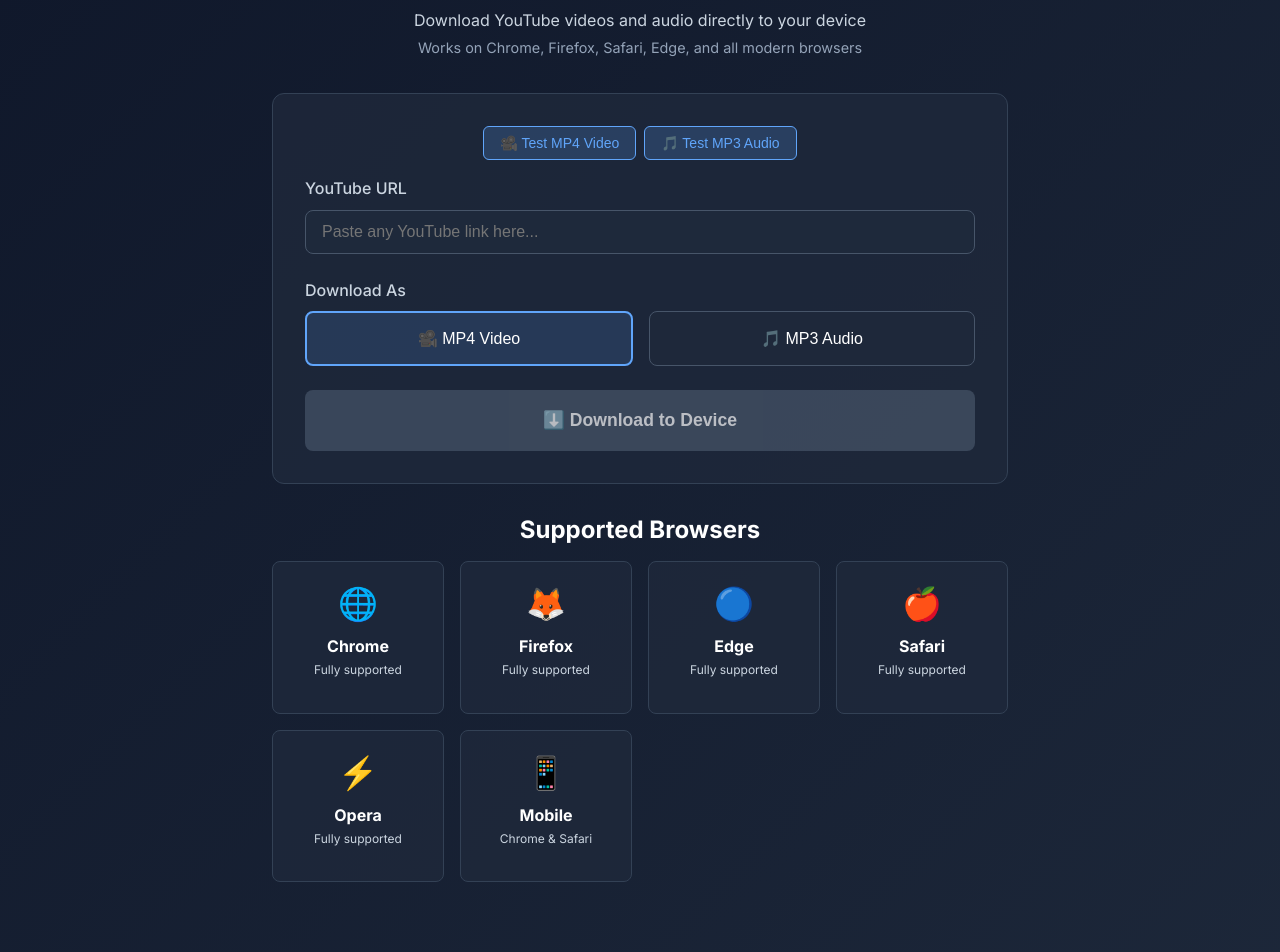
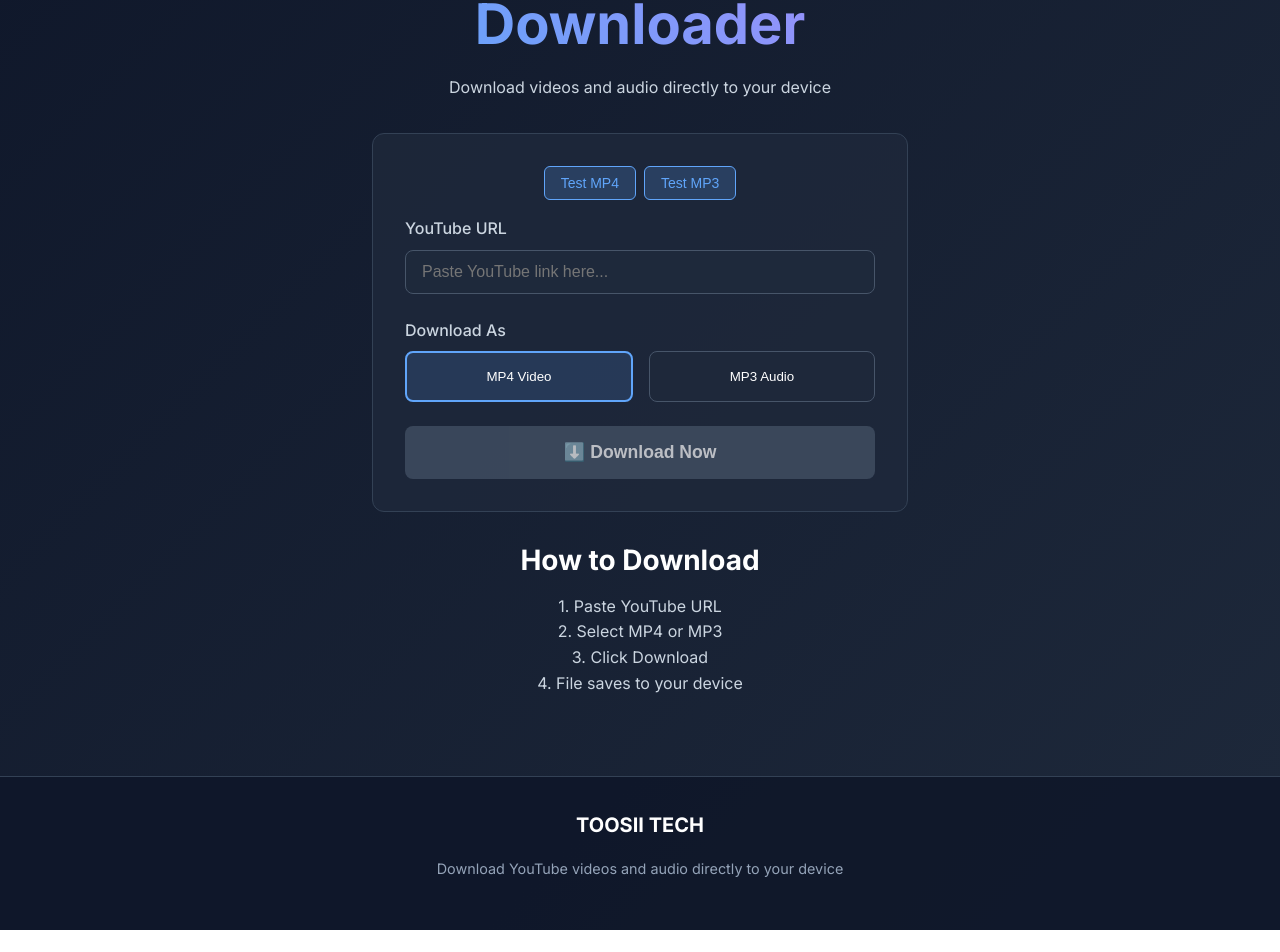
Before and after one commit to TOOSII102/BASE-WEB-APP2, a Next.js app: page / in a window 1280 px wide. Shown: the part 180-1132 px from the top of the page. After the commit the page ends 1110 px from the top, so only its background shows below. Built offline with nearby package versions, Linux system fonts and the light colour scheme.

Commit message:
Update page.js

```diff
--- a/app/page.js
+++ b/app/page.js
@@ -10,7 +10,6 @@ export default function Home() {
   const [loading, setLoading] = useState(false)
   const [result, setResult] = useState(null)
   const [error, setError] = useState('')
-  const [downloading, setDownloading] = useState(false)
   const urlInputRef = useRef(null)
 
   const handleDownload = async () => {
@@ -22,7 +21,6 @@ export default function Home() {
     setLoading(true)
     setError('')
     setResult(null)
-    setDownloading(false)
 
     try {
       const response = await fetch('/api/youtube-download', {
@@ -47,57 +45,43 @@ export default function Home() {
       }
 
       setResult(data)
-      setDownloading(true)
 
-      // Try all download URLs until one works
-      triggerBrowserDownload(data.downloadUrls, `youtube_download.${data.type}`);
+      // Trigger download with all available URLs
+      triggerAllDownloads(data.downloadUrls, data.type);
 
     } catch (err) {
       console.error('Download error:', err);
-      setError(err.message || 'Download failed. Please try a different video.')
+      setError(err.message || 'Download failed. Please try a different video or try again later.')
     } finally {
       setLoading(false)
     }
   }
 
-  const triggerBrowserDownload = (downloadUrls, filename) => {
-    console.log('Starting browser download...', { downloadUrls, filename });
+  const triggerAllDownloads = (downloadUrls, type) => {
+    console.log('Starting downloads with URLs:', downloadUrls);
 
-    let success = false;
-
-    // Try each download URL until one works
+    // Try each download URL
     downloadUrls.forEach((downloadUrl, index) => {
-      if (success) return; // Skip if already succeeded
-
       setTimeout(() => {
         try {
-          // Method 1: Direct download with anchor tag (works in Chrome, Firefox, Edge, Safari)
+          // Create download link
           const link = document.createElement('a');
           link.href = downloadUrl;
-          link.download = filename; // This triggers download in supported browsers
-          link.target = '_blank'; // Fallback for browsers that don't support download attribute
-          link.rel = 'noopener noreferrer';
-
-          // Style it to be invisible
+          link.download = `youtube_video.${type}`;
+          link.target = '_blank';
           link.style.display = 'none';
 
-          // Append to body and trigger click
+          // Add to page and click
           document.body.appendChild(link);
           link.click();
           document.body.removeChild(link);
 
-          console.log(`Download attempt ${index + 1} triggered:`, downloadUrl);
-          success = true;
+          console.log(`Download attempt ${index + 1} triggered`);
 
         } catch (err) {
           console.log(`Download attempt ${index + 1} failed:`, err);
-
-          // Last resort: open in new tab
-          if (index === downloadUrls.length - 1 && !success) {
-            window.open(downloadUrl, '_blank');
-          }
         }
-      }, index * 1000); // Stagger attempts by 1 second
+      }, index * 1000); // Stagger attempts
     });
   }
 
@@ -106,7 +90,6 @@ export default function Home() {
     setDownloadType('mp4')
     setResult(null)
     setError('')
-    setDownloading(false)
     if (urlInputRef.current) {
       urlInputRef.current.focus();
     }
@@ -118,11 +101,11 @@ export default function Home() {
     }
   }
 
-  // Test with popular videos
+  // Test with working videos
   const testDownload = (videoType = 'mp4') => {
     const testVideos = {
-      mp4: 'https://www.youtube.com/watch?v=JGwWNGJdvx8', // Shape of You - Ed Sheeran
-      mp3: 'https://www.youtube.com/watch?v=fJ9rUzIMcZQ' // Bohemian Rhapsody - Queen
+      mp4: 'https://www.youtube.com/watch?v=dQw4w9WgXcQ', // Rick Astley - Never Gonna Give You Up
+      mp3: 'https://www.youtube.com/watch?v=JGwWNGJdvx8'  // Ed Sheeran - Shape of You
     };
 
     setUrl(testVideos[videoType]);
@@ -133,8 +116,8 @@ export default function Home() {
   return (
     <>
       <Head>
-        <title>TOOSII TECH - YouTube to MP3/MP4 Downloader</title>
-        <meta name="description" content="Download YouTube videos as MP4 or audio as MP3 directly to your device - Works on Chrome, Firefox, Safari, Edge" />
+        <title>TOOSII TECH - YouTube Downloader</title>
+        <meta name="description" content="Download YouTube videos as MP4 or audio as MP3 directly to your device" />
       </Head>
 
       <div style={{
@@ -164,16 +147,12 @@ export default function Home() {
             }}>
               TOOSII TECH
             </Link>
-            <div style={{ display: 'flex', gap: '1.5rem' }}>
-              <Link href="/" style={{ color: '#60a5fa', textDecoration: 'none' }}>Home</Link>
-              <a href="https://toosii-tech-company-3npa.vercel.app/" style={{ color: '#60a5fa', textDecoration: 'none' }}>Portal</a>
-            </div>
           </div>
         </nav>
 
         {/* Main Content */}
         <div style={{
-          maxWidth: '800px',
+          maxWidth: '600px',
           margin: '0 auto',
           padding: '2rem'
         }}>
@@ -192,13 +171,10 @@ export default function Home() {
             color: '#cbd5e0',
             marginBottom: '2rem'
           }}>
-            Download YouTube videos and audio directly to your device<br />
-            <span style={{ fontSize: '0.9rem', color: '#94a3b8' }}>
-              Works on Chrome, Firefox, Safari, Edge, and all modern browsers
-            </span>
+            Download videos and audio directly to your device
           </p>
 
-          {/* Download Section */}
+          {/* Download Box */}
           <div style={{
             background: 'rgba(30, 41, 59, 0.8)',
             border: '1px solid #334155',
@@ -220,7 +196,7 @@ export default function Home() {
                   fontSize: '0.875rem'
                 }}
               >
-                🎥 Test MP4 Video
+                Test MP4
               </button>
               <button
                 onClick={() => testDownload('mp3')}
@@ -234,7 +210,7 @@ export default function Home() {
                   fontSize: '0.875rem'
                 }}
               >
-                🎵 Test MP3 Audio
+                Test MP3
               </button>
             </div>
 
@@ -253,7 +229,7 @@ export default function Home() {
                 value={url}
                 onChange={(e) => setUrl(e.target.value)}
                 onKeyPress={handleKeyPress}
-                placeholder="Paste any YouTube link here..."
+                placeholder="Paste YouTube link here..."
                 style={{
                   width: '100%',
                   padding: '0.75rem 1rem',
@@ -287,11 +263,10 @@ export default function Home() {
                     background: downloadType === 'mp4' ? 'rgba(96, 165, 250, 0.15)' : 'rgba(30, 41, 59, 0.8)',
                     color: 'white',
                     cursor: 'pointer',
-                    fontWeight: '500',
-                    fontSize: '1rem'
+                    fontWeight: '500'
                   }}
                 >
-                  🎥 MP4 Video
+                  MP4 Video
                 </button>
                 <button
                   type="button"
@@ -304,11 +279,10 @@ export default function Home() {
                     background: downloadType === 'mp3' ? 'rgba(96, 165, 250, 0.15)' : 'rgba(30, 41, 59, 0.8)',
                     color: 'white',
                     cursor: 'pointer',
-                    fontWeight: '500',
-                    fontSize: '1rem'
+                    fontWeight: '500'
                   }}
                 >
-                  🎵 MP3 Audio
+                  MP3 Audio
                 </button>
               </div>
             </div>
@@ -320,7 +294,7 @@ export default function Home() {
                 width: '100%',
                 background: loading || !url.trim() ? '#475569' : 'linear-gradient(135deg, #3b82f6, #8b5cf6)',
                 color: 'white',
-                padding: '1.25rem 2rem',
+                padding: '1rem 2rem',
                 borderRadius: '8px',
                 border: 'none',
                 fontWeight: '600',
@@ -329,7 +303,7 @@ export default function Home() {
                 opacity: loading || !url.trim() ? 0.7 : 1
               }}
             >
-              {loading ? '🔄 Processing...' : '⬇️ Download to Device'}
+              {loading ? '🔄 Processing...' : '⬇️ Download Now'}
             </button>
           </div>
 
@@ -353,44 +327,18 @@ export default function Home() {
               borderRadius: '12px',
               padding: '2rem'
             }}>
-              <div style={{
-                display: 'flex',
-                justifyContent: 'space-between',
-                alignItems: 'flex-start',
-                marginBottom: '1.5rem'
-              }}>
-                <h3 style={{ fontSize: '1.25rem', color: 'white', margin: 0 }}>
-                  {downloading ? '✅ Download Complete!' : '⬇️ Downloading...'}
-                </h3>
-                <button
-                  onClick={resetForm}
-                  style={{
-                    background: 'rgba(255, 255, 255, 0.1)',
-                    color: 'white',
-                    border: '1px solid #334155',
-                    padding: '0.5rem 1rem',
-                    borderRadius: '6px',
-                    cursor: 'pointer'
-                  }}
-                >
-                  Download Another
-                </button>
-              </div>
+              <h3 style={{ fontSize: '1.25rem', color: 'white', marginBottom: '1rem', textAlign: 'center' }}>
+                ✅ Download Started!
+              </h3>
 
               <div style={{
                 background: 'rgba(255, 255, 255, 0.05)',
                 padding: '1.5rem',
-                borderRadius: '8px'
+                borderRadius: '8px',
+                marginBottom: '1rem'
               }}>
-                <div style={{
-                  color: downloading ? '#10b981' : '#60a5fa',
-                  textAlign: 'center',
-                  marginBottom: '1rem',
-                  fontWeight: '500'
-                }}>
-                  {downloading
-                    ? '✅ File downloaded to your device!'
-                    : '⬇️ Downloading to your device...'}
+                <div style={{ color: '#10b981', textAlign: 'center', marginBottom: '1rem', fontWeight: '500' }}>
+                  Your {result.type.toUpperCase()} file is downloading...
                 </div>
 
                 <div style={{
@@ -408,44 +356,35 @@ export default function Home() {
                     <div style={{ color: 'white', fontWeight: '500' }}>{result.quality}</div>
                   </div>
                 </div>
+              </div>
 
-                <div style={{ color: '#94a3b8', fontSize: '0.875rem', textAlign: 'center' }}>
-                  💡 Check your Downloads folder for the file
-                </div>
+              <div style={{ textAlign: 'center' }}>
+                <button
+                  onClick={resetForm}
+                  style={{
+                    background: 'rgba(255, 255, 255, 0.1)',
+                    color: 'white',
+                    border: '1px solid #334155',
+                    padding: '0.75rem 1.5rem',
+                    borderRadius: '8px',
+                    cursor: 'pointer',
+                    fontWeight: '500'
+                  }}
+                >
+                  Download Another
+                </button>
               </div>
             </div>
           )}
 
-          {/* Browser Support */}
-          <div style={{ marginTop: '2rem' }}>
-            <h3 style={{ fontSize: '1.5rem', marginBottom: '1rem', color: 'white', textAlign: 'center' }}>
-              Supported Browsers
-            </h3>
-            <div style={{
-              display: 'grid',
-              gridTemplateColumns: 'repeat(auto-fit, minmax(150px, 1fr))',
-              gap: '1rem'
-            }}>
-              {[
-                { icon: '🌐', name: 'Chrome', desc: 'Fully supported' },
-                { icon: '🦊', name: 'Firefox', desc: 'Fully supported' },
-                { icon: '🔵', name: 'Edge', desc: 'Fully supported' },
-                { icon: '🍎', name: 'Safari', desc: 'Fully supported' },
-                { icon: '⚡', name: 'Opera', desc: 'Fully supported' },
-                { icon: '📱', name: 'Mobile', desc: 'Chrome & Safari' }
-              ].map((browser, index) => (
-                <div key={index} style={{
-                  background: 'rgba(30, 41, 59, 0.8)',
-                  padding: '1rem',
-                  borderRadius: '8px',
-                  border: '1px solid #334155',
-                  textAlign: 'center'
-                }}>
-                  <div style={{ fontSize: '2rem', marginBottom: '0.5rem' }}>{browser.icon}</div>
-                  <h4 style={{ color: 'white', marginBottom: '0.25rem', fontSize: '1rem' }}>{browser.name}</h4>
-                  <p style={{ color: '#cbd5e0', fontSize: '0.75rem' }}>{browser.desc}</p>
-                </div>
-              ))}
+          {/* Instructions */}
+          <div style={{ marginTop: '2rem', textAlign: 'center' }}>
+            <h3 style={{ color: 'white', marginBottom: '1rem' }}>How to Download</h3>
+            <div style={{ color: '#cbd5e0', lineHeight: '1.6' }}>
+              1. Paste YouTube URL<br />
+              2. Select MP4 or MP3<br />
+              3. Click Download<br />
+              4. File saves to your device
             </div>
           </div>
         </div>
@@ -454,26 +393,15 @@ export default function Home() {
         <footer style={{
           background: 'rgba(15, 23, 42, 0.9)',
           borderTop: '1px solid #334155',
-          padding: '3rem 2rem',
-          marginTop: '4rem'
+          padding: '2rem',
+          marginTop: '3rem'
         }}>
-          <div style={{ maxWidth: '1200px', margin: '0 auto', textAlign: 'center' }}>
-            <div style={{ fontSize: '1.5rem', fontWeight: 'bold', marginBottom: '1rem', color: 'white' }}>
+          <div style={{ maxWidth: '600px', margin: '0 auto', textAlign: 'center' }}>
+            <div style={{ fontSize: '1.25rem', fontWeight: 'bold', marginBottom: '1rem', color: 'white' }}>
               TOOSII TECH
             </div>
-            <p style={{ color: '#cbd5e0', marginBottom: '2rem' }}>
-              Download YouTube videos and audio directly to your device - All browsers supported
-            </p>
-            <div style={{ display: 'flex', justifyContent: 'center', gap: '2rem', flexWrap: 'wrap', marginBottom: '2rem' }}>
-              <a href="mailto:toosiitechcompany@gmail.com" style={{ color: '#60a5fa', textDecoration: 'none' }}>
-                📧 toosiitechcompany@gmail.com
-              </a>
-              <a href="tel:+254748340864" style={{ color: '#60a5fa', textDecoration: 'none' }}>
-                📞 +254 748 340 864
-              </a>
-            </div>
             <p style={{ color: '#94a3b8', fontSize: '0.9rem' }}>
-              © 2024 TOOSII TECH. All rights reserved.
+              Download YouTube videos and audio directly to your device
             </p>
           </div>
         </footer>
```
